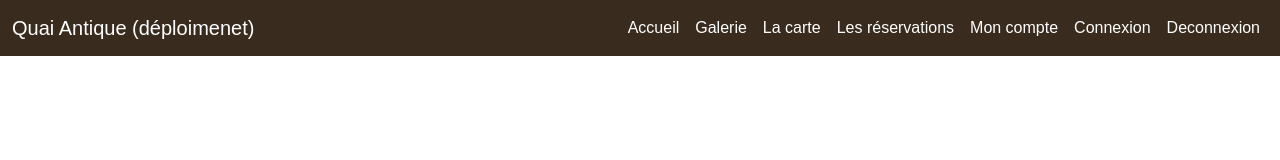
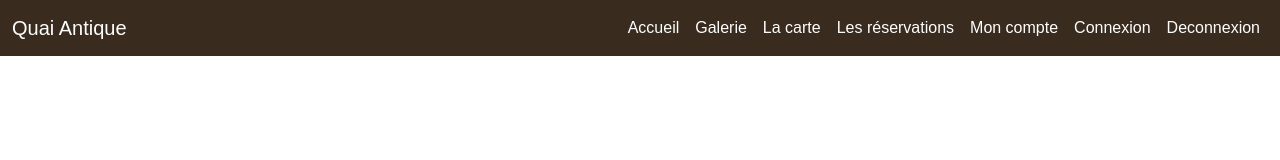
Before and after one commit to francois-xavier-darragon/Projet-File-rouge-front, a website: page index.html in a window 1280 px wide. Shown: the top 160 px of the page. Drawn offline with nearby package versions, Linux system fonts and the light colour scheme; no server answers; a web font is replaced by a local one.

Commit message:
edit title test

```diff
--- a/index.html
+++ b/index.html
@@ -15,7 +15,7 @@
       <!-- Main navigation links -->
       <nav class="navbar navbar-expand-lg bg-dark" data-bs-theme="dark">
         <div class="container-fluid ">
-          <a class="navbar-brand text-white" href="/">Quai Antique (déploimenet)</a>
+          <a class="navbar-brand text-white" href="/">Quai Antique</a>
           <button
             class="navbar-toggler"
             type="button"
```
